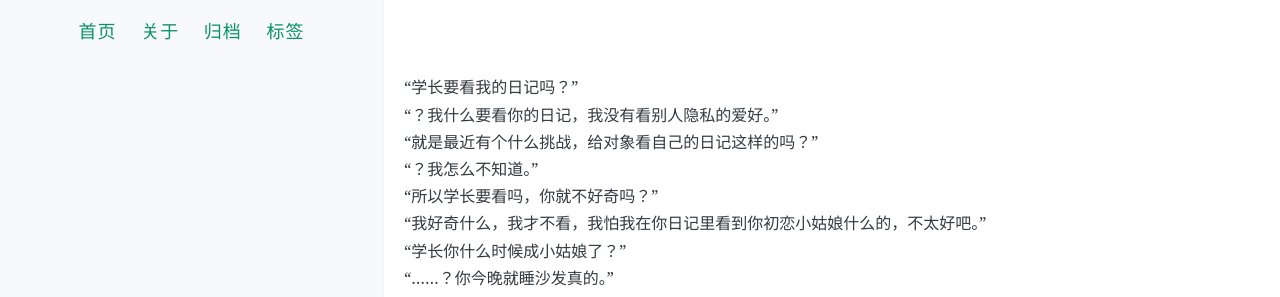
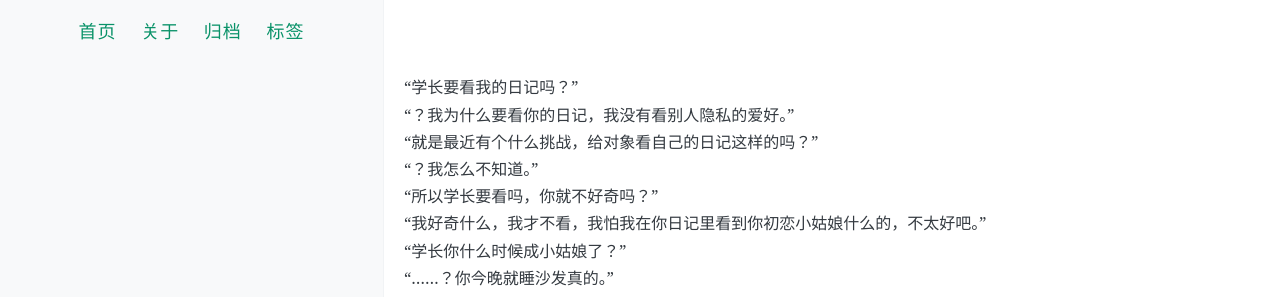
Before and after one commit to SPRING-WINE/PaperMoon, a Jekyll site: the page built from _posts/2020-04-05-Light.md, in a window 1280 px wide and 900 px high, scrolled down 4221 px. Shown: the part 432-729 px from the top of the window. Built offline with Jekyll 4.4.1, drawn with Linux system fonts in a browser that asks for light colours; comment, search, counter and statistics services are not loaded.

Commit message:
Update 2020-04-05-Light.md

```diff
--- a/_posts/2020-04-05-Light.md
+++ b/_posts/2020-04-05-Light.md
@@ -108,7 +108,7 @@ comments: true
 
 <br>
 <br>“学长要看我的日记吗？”
-<br>“？我什么要看你的日记，我没有看别人隐私的爱好。”
+<br>“？我为什么要看你的日记，我没有看别人隐私的爱好。”
 <br>“就是最近有个什么挑战，给对象看自己的日记这样的吗？”
 <br>“？我怎么不知道。”
 <br>“所以学长要看吗，你就不好奇吗？”
```
